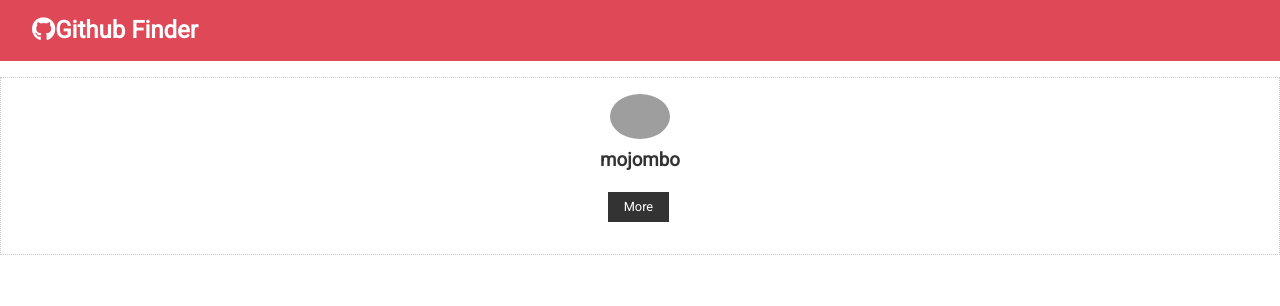
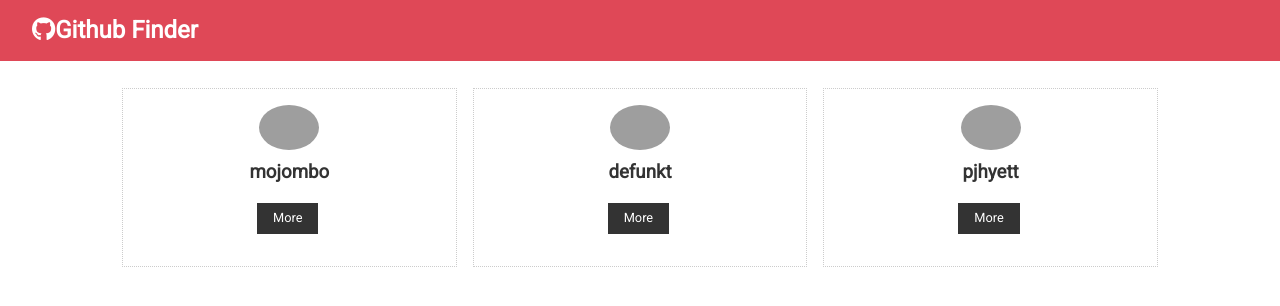
Before and after one commit to davisstacked/github-finder, a React (Create React App) app: page / in a window 1280 px wide. Shown: the top 306 px of the page. Built offline with nearby package versions, Linux system fonts and the light colour scheme; grey boxes are pictures that could not be loaded.

Commit message:
Created User component

```diff
--- a/src/App.js
+++ b/src/App.js
@@ -1,6 +1,6 @@
 import React, { Fragment, Component } from 'react';
 import Navbar from './components/layout/Navbar';
-import UserItem from './components/users/UserItem';
+import Users from './components/users/Users';
 import './App.css';
 
 class App extends Component {
@@ -10,7 +10,9 @@ class App extends Component {
     return (
       <div className='App'>
         <Navbar />
-        <UserItem />
+        <div className="container">
+        <Users />
+        </div>
       </div>
     );
 
--- a/src/components/users/UserItem.js
+++ b/src/components/users/UserItem.js
@@ -2,16 +2,8 @@ import React, { Component } from 'react'
 
 export class UserItem extends Component {
 
-   state = {
-            id: 'id',
-            login: 'mojombo',
-            avatar_url: 'https://avatars0.githubusercontent.com/u/1?v=4',
-            html_url: 'https://github.com/mojombo'
-        }
-
-
     render() {
-        const { login, avatar_url, html_url } = this.state;
+        const { login, avatar_url, html_url } = this.props.user;
 
         return (
             <div className="card text-center">
--- a/src/components/users/Users.js
+++ b/src/components/users/Users.js
@@ -1,4 +1,5 @@
-import React, { Component } from 'react'
+import React, { Component } from 'react';
+import UserItem from './UserItem';
 
 export class Users extends Component {
 
@@ -27,13 +28,19 @@ export class Users extends Component {
 
     render() {
         return (
-            <div>
+            <div style={userStyle}>
                 {this.state.users.map(user => (
-                    <div>{user.login}</div>
+                    <UserItem key={user.id} user={user} />
                 ))}
             </div>
         )
     }
 }
 
+const userStyle = {
+    display: 'grid',
+    gridTemplateColumns: 'repeat(3, 1fr)',
+    gridGap: '1rem',
+}
+
 export default Users
```
Also changed, not shown: 1 other file (tests, documents, lock files or other folders).
